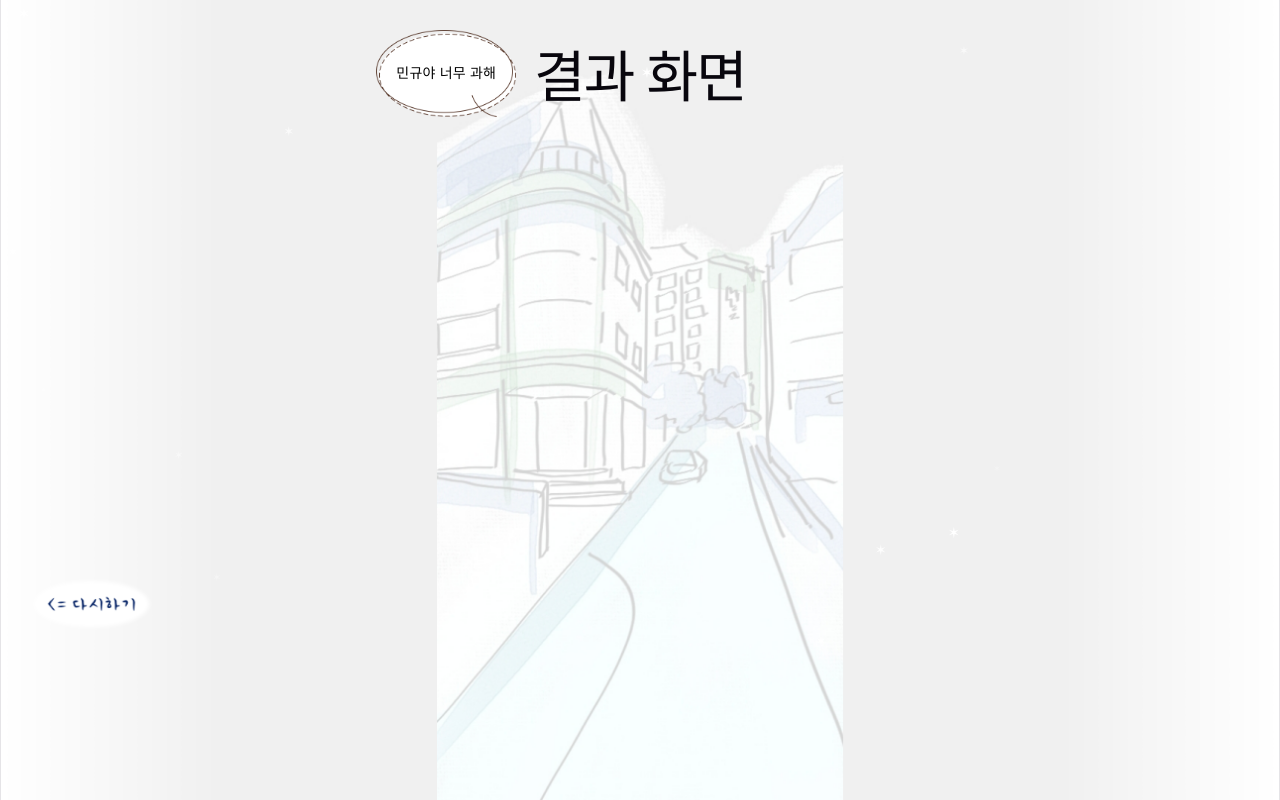
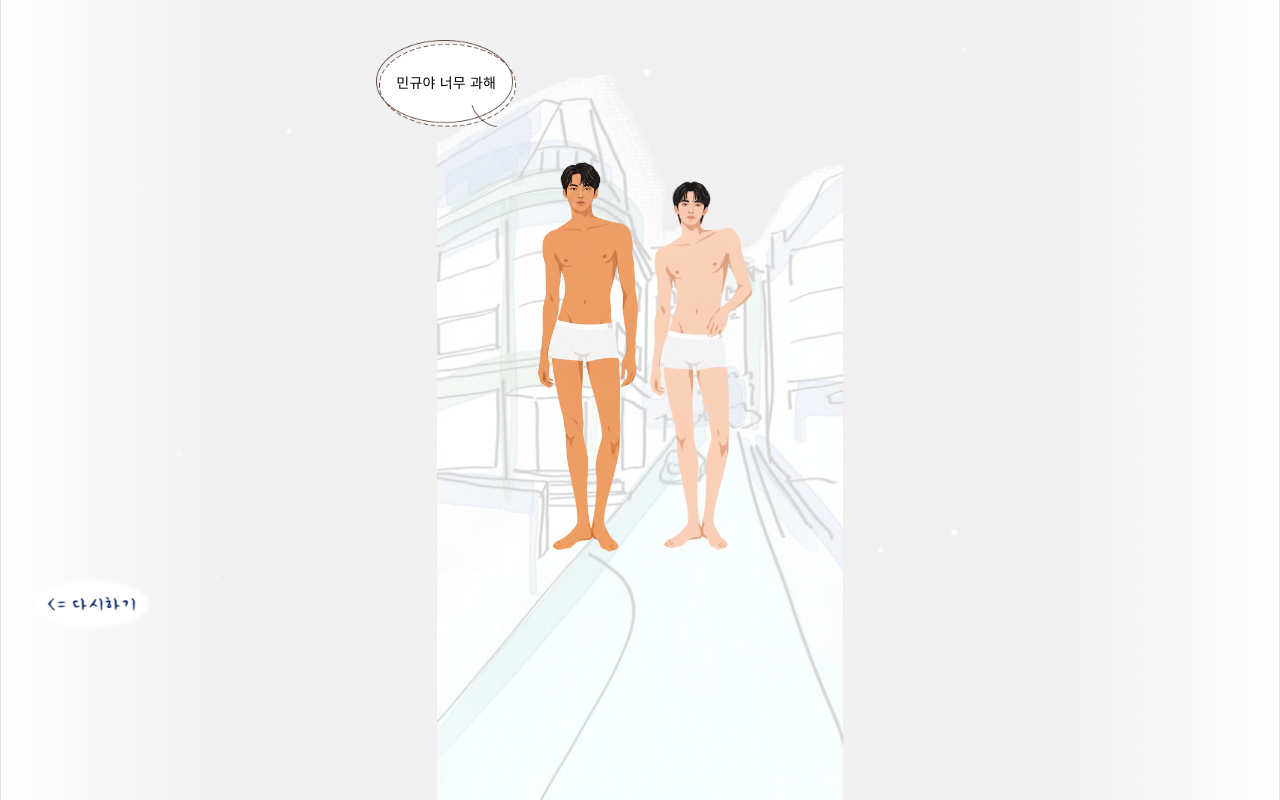
Before and after one commit to haney6438/niotneot, a React (Vite) app: page /result in a window 1280 px wide. Built offline with nearby package versions, Linux system fonts and the light colour scheme; a web font is replaced by a local one.

Commit message:
결과 화면 캐릭터 출력 구현

```diff
--- a/src/css/Result.css
+++ b/src/css/Result.css
@@ -3,7 +3,7 @@
   flex-direction: column;
   min-height: 100vh;
   width: 100%;
-  padding: 30px 20px;
+  padding: 40px 20px;
   box-sizing: border-box;
 
   background-image: url("../assets/img/result-bg-mobile.png");
@@ -22,6 +22,8 @@
   display: flex;
   flex-direction: column;
   width: 100%;
+  flex: 1;      /* 추가 */
+  min-height: 0;
 }
 
 .result-info-section {
@@ -39,6 +41,7 @@
   justify-content: center;
   align-items: center;
   flex: 1;
+  min-height: 0;
   position: relative;
   /* 말풍선 절대배치 기준 */
 }
@@ -132,3 +135,47 @@
   0%, 100% { opacity: 0.2; transform: scale(0.7); }
   50% { opacity: 1; transform: scale(1.1); }
 }
+
+.final-characters-row {
+  display: flex;
+  justify-content: center;
+  align-items: flex-end;
+  gap: 0px;
+  width: 100%;
+  padding-bottom: 90px;
+}
+
+.final-character-display {
+  position: relative;
+  overflow: hidden;
+  width: 80%;
+  max-width: 200px;
+  aspect-ratio: 1 / 2;
+  flex-shrink: 0;
+}
+
+.final-layer-img {
+  position: absolute;
+  top: 0;
+  left: 0;
+  width: 100%;
+  height: 100%;
+  object-fit: contain;
+  pointer-events: none;
+}
+
+.final-layer-body { z-index: 10; }
+.final-layer-shoes { z-index: 25; }
+.final-layer-bottom { z-index: 30; }
+.final-layer-top { z-index: 35; }
+.final-layer-top-outer { z-index: 45; }
+.final-layer-item { z-index: 50; }
+
+.final-character-display--mg {
+  transform: translateX(46px); /* 오른쪽(가운데)으로 이동 */
+}
+
+.final-character-display--jh .final-layer-img {
+  transform: scale(0.96) translateX(-46px);
+  transform-origin: center bottom;
+}
--- a/src/data/MatchItems.js
+++ b/src/data/MatchItems.js
@@ -52,3 +52,25 @@ export function getResult(wornItems) {
   // 4. 매칭 없으면 일반 랜덤
   return { type: "bubble", content: pickRandom(RANDOM_BUBBLES) };
 }
+
+/* 결과 화면 이미지 매칭 */
+export function getFinalCharacterImage(characterImg) {
+  const parts = characterImg.split("/");
+  const filename = parts.pop();
+  return [...parts, `final-${filename}`].join("/");
+}
+
+export function getFinalItemImage(itemImage) {
+  const parts = itemImage.split("/");
+  const filename = parts.pop();
+  return [...parts, "final-item-img", filename].join("/");
+}
+
+// roomId에 따라 mg만 변환, jh는 원본 그대로
+export function resolveCharacterImage(roomId, baseImg) {
+  return roomId === "mg" ? getFinalCharacterImage(baseImg) : baseImg;
+}
+
+export function resolveItemImage(roomId, itemImg) {
+  return roomId === "mg" ? getFinalItemImage(itemImg) : itemImg;
+}
--- a/src/pages/Result.jsx
+++ b/src/pages/Result.jsx
@@ -3,13 +3,18 @@ import { useState, useEffect } from "react";
 import Particles from "react-tsparticles";
 import { loadStarsPreset } from "tsparticles-preset-stars";
 import BottomSheet from "../components/BottomSheet.jsx";
-import { getResult } from "../data/MatchItems.js";
+import { getResult, resolveItemImage } from "../data/MatchItems.js";
 
 import jhBubble from "../assets/img/jh-bubble.png";
 import mgBubble from "../assets/img/mg-bubble.png";
 import reBtn from "../assets/img/re-btn.png";
 
 import "../css/Result.css";
+
+const CHARACTER_BASE = {
+  mg: "/character-img/kmg-final.png",
+  jh: "/character-img/yjh.png",
+};
 
 const EMPTY_ROOM = { top: null, outer: null, bottom: null, shoes: null, acc: null };
 
@@ -36,6 +41,56 @@ function SparkleBackground() {
   );
 }
 
+function FinalCharacter({ roomId, room }) {
+  const characterImg = CHARACTER_BASE[roomId];
+
+  return (
+    <div className={`final-character-display final-character-display--${roomId}`}>
+      <img
+        src={characterImg}
+        alt={`${roomId} final pose`}
+        className="final-layer-img final-layer-body"
+      />
+
+      {room.shoes && (
+        <img
+          src={resolveItemImage(roomId, room.shoes.image)}
+          alt="shoes"
+          className="final-layer-img final-layer-shoes"
+        />
+      )}
+      {room.bottom && (
+        <img
+          src={resolveItemImage(roomId, room.bottom.image)}
+          alt="bottom"
+          className="final-layer-img final-layer-bottom"
+        />
+      )}
+      {room.top && (
+        <img
+          src={resolveItemImage(roomId, room.top.image)}
+          alt="top"
+          className="final-layer-img final-layer-top"
+        />
+      )}
+      {room.outer && (
+        <img
+          src={resolveItemImage(roomId, room.outer.image)}
+          alt="outer"
+          className="final-layer-img final-layer-top-outer"
+        />
+      )}
+      {room.acc && (
+        <img
+          src={resolveItemImage(roomId, room.acc.image)}
+          alt="acc"
+          className="final-layer-img final-layer-item"
+        />
+      )}
+    </div>
+  );
+}
+
 function Result() {
   const navigate = useNavigate();
   const location = useLocation();
@@ -52,7 +107,7 @@ function Result() {
 
   return (
     <div className="result-container">
-    <SparkleBackground />
+      <SparkleBackground />
       <div className="result-content">
         <div className="result-info-section">
           {isSetMatched && (
@@ -73,7 +128,11 @@ function Result() {
               <span className="speech-bubble__text">{bubble.text}</span>
             </div>
           )}
-          <h1>결과 화면</h1>
+
+          <div className="final-characters-row">
+            <FinalCharacter roomId="mg" room={wornItems.mg} />
+            <FinalCharacter roomId="jh" room={wornItems.jh} />
+          </div>
         </div>
       </div>
       <div
```
